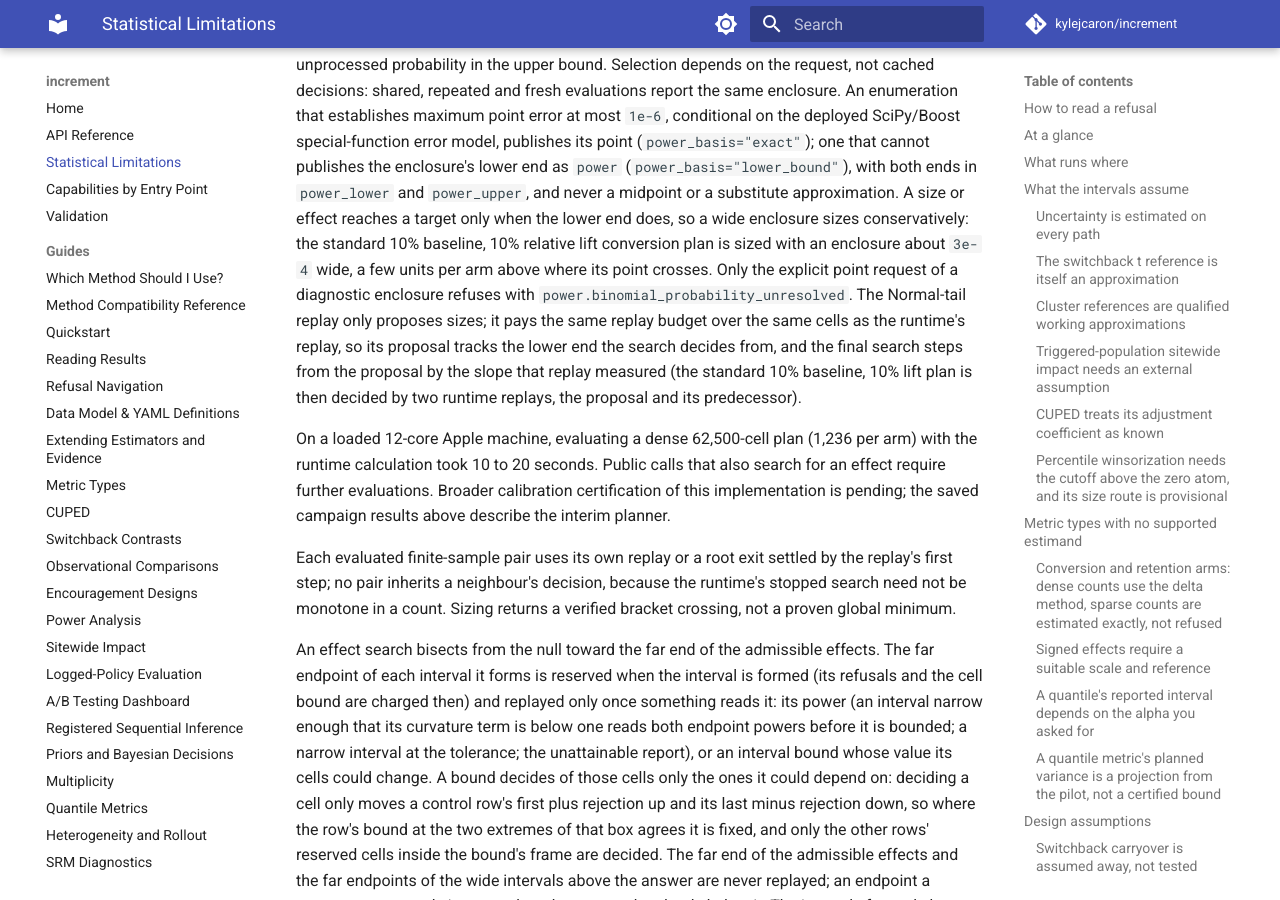
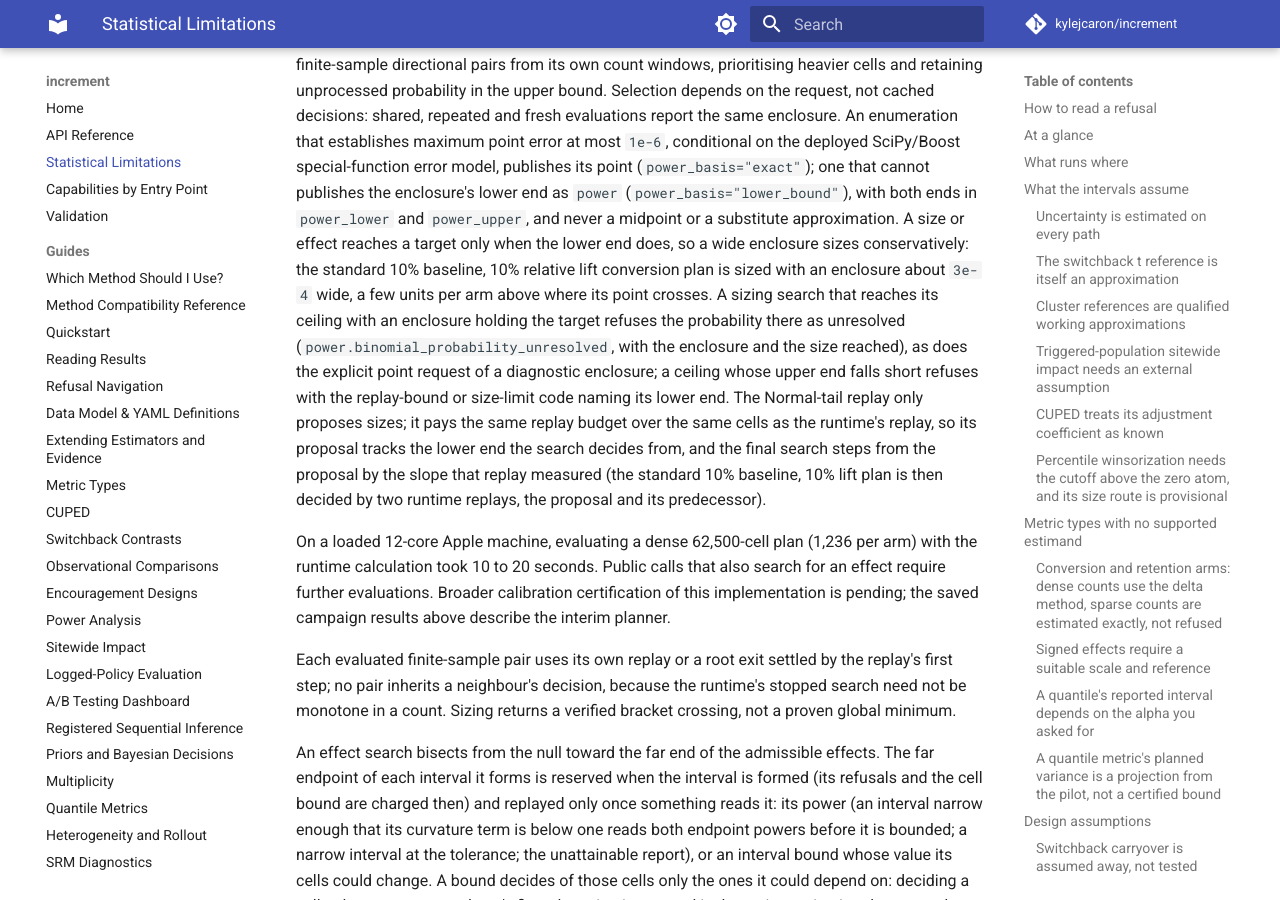
Before and after one commit to kylejcaron/increment, an MkDocs documentation site: the page built from docs/limitations.md, in a window 1280 px wide and 900 px high, scrolled down 28431 px. Built offline with MkDocs 1.6.1 and Material for MkDocs 9.7.7, drawn with Linux system fonts in a browser that asks for light colours; comment, search, counter and statistics services are not loaded; some of the changed text lies outside the part shown.

Commit message:
Measure size-search slopes over integer gaps and bound a passed-over band by its interval
The probit slope between two sizes is now the rise over their integer gap times
the sum of their square roots, so climbing and narrowing steps near 2**60 units,
where adjacent sizes share a float square root, never divide by zero; the
regression starts on, just above, below and far above the answer. A band the
effect search passes over records the band's interval bound as the upper end
of its enclosure, which covers the interior, instead of the larger endpoint
upper end, which need not. The unresolved refusal at a straddled ceiling
carries the size reached, as the other ceiling refusals do. The limitations
page states the straddle rule and that sizing refuses an unresolved ceiling
probability; the API reference and the guide say the same.

```diff
--- a/docs/limitations.md
+++ b/docs/limitations.md
@@ -743,8 +743,9 @@
 tolerance remains `0.005`, not a universal bound or finite-sample calibration guarantee.
 Binomial MDE locates the earliest detectable region to `1e-8` absolute plus
 `1e-8` relative tolerance on the relative-effect scale. It does not promise the
-first IEEE-representable effect or silently skip materially earlier unresolved
-bands. Unresolved MDE searches refuse with
+first IEEE-representable effect. A band whose resolved ends fall short refuses; a band the
+budgets leave straddling the target is passed over (see the planning guide).
+Unresolved MDE searches refuse with
 `power.minimum_detectable_effect.numerical_resolution`, or leave a companion
 MDE unavailable with `mde_unavailable_reason="numerical_resolution"`.
 The reported power is evaluated at the returned effect. Internal accuracy
@@ -1090,8 +1091,11 @@
 midpoint or a substitute approximation. A size or effect reaches a target only when the
 lower end does, so a wide enclosure sizes conservatively: the standard 10% baseline, 10%
 relative lift conversion plan is sized with an enclosure about `3e-4` wide, a few units per
-arm above where its point crosses. Only the explicit point request of a diagnostic
-enclosure refuses with `power.binomial_probability_unresolved`. The Normal-tail replay only
+arm above where its point crosses. A sizing search that reaches its ceiling with an enclosure
+holding the target refuses the probability there as unresolved
+(`power.binomial_probability_unresolved`, with the enclosure and the size reached), as does
+the explicit point request of a diagnostic enclosure; a ceiling whose upper end falls short
+refuses with the replay-bound or size-limit code naming its lower end. The Normal-tail replay only
 proposes sizes; it pays the same replay budget over the same cells as the runtime's replay,
 so its proposal tracks the lower end the search decides from, and the final search steps
 from the proposal by the slope that replay measured (the standard 10% baseline, 10% lift
@@ -1247,7 +1251,9 @@
 `power.binomial_probability_unresolved` are what stood when the table was measured. A rerun
 today states the enclosure's lower end as `power` (`power_basis="lower_bound"`) at the same
 sizes and times, and a sizing whose lower end never reaches the target climbs to its ceiling
-and refuses there with `power.binomial_replay_bound_exceeded` or
+and refuses there: as an unresolved probability (`power.binomial_probability_unresolved`)
+when the ceiling's enclosure holds the target, otherwise with
+`power.binomial_replay_bound_exceeded` or
 `power.binomial_size_search_unreachable`. An explicit `finite_sample` plan at the ticket's
 dense shapes (10,000 per arm and above at a 10% rate, 20,000 at 50%) has windows of 190,000
 to 2.3 million cells, more than the per-evaluation budgets decide, so the enclosure stays
```
Also changed, not shown: docs/api.md (+4 -2 lines), docs/guides/power-analysis.md (+5 -2 lines), 2 other files.
